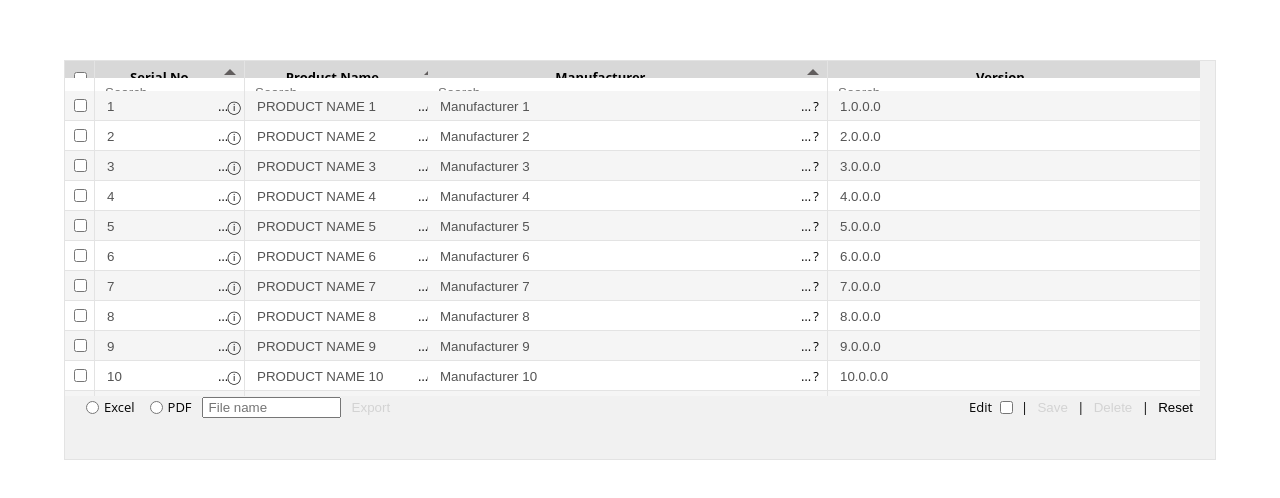
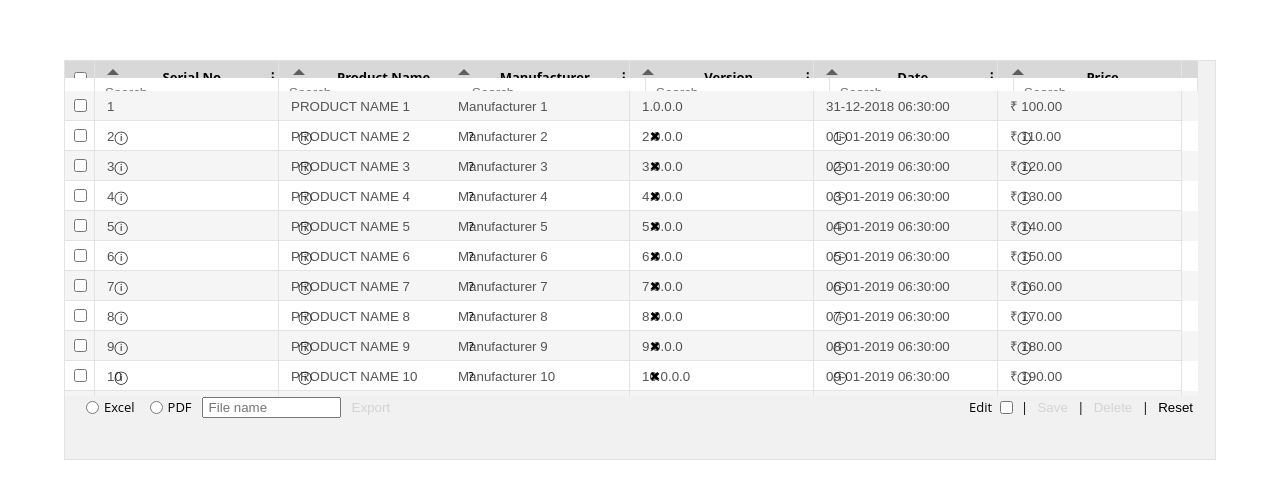
Before and after one commit to Saurodip/Datatable, an Angular app: page / in a window 1280 px wide. Shown: the part 140-638 px from the top of the page. Built offline with nearby package versions, Linux system fonts and the light colour scheme.

Commit message:
Datatable

```diff
--- a/src/app/app.component.html
+++ b/src/app/app.component.html
@@ -3,7 +3,7 @@
         class="app-datatable"
         [checkboxSelection]="true"
         [filter]="dataTableFilterType.Column"
-        [columnResponsive]="false"
+        [columnResponsive]="true"
         [data]="data"
         [dataLoadingPattern]="dataTableLoadingPattern.VirtualScrolling"
         [filterTextLimit]="50"
--- a/src/app/datatable/component/datatable.component.html
+++ b/src/app/datatable/component/datatable.component.html
@@ -8,14 +8,18 @@
                         <input type="checkbox" id="datatable-select-all-checkbox"
                             (change)="onSelectDataTableSelectAll($event)">
                     </div>
-                    <div title="{{ dtHeader?.title }}" id="datatable-header-{{ dtHeader?.Index }}" class="datatable-header custom-header-style"
+                    <div title="{{ dtHeader?.title }}" id="datatable-header-{{ dtHeader?.Index }}" class="datatable-header datatable-column-{{ dtHeader?.index }} custom-header-style"
                         [ngStyle]="{ 'width': columnResponsive ? responsiveColumnWidth : dtHeader?.columnWidth }"
                         *ngFor="let dtHeader of frozenHeader; let i = index">
-                        <div class="header-name">{{ dtHeader?.title }}</div>
                         <div class="sort-icon-container" (click)="onApplySort($event, dtHeader?.propertyName, dtHeader?.type)">
                             <i *ngIf="sortFields[dtHeader?.propertyName] === 0 || sortFields[dtHeader?.propertyName] === -1" class="ascending-arrow"></i>
                             <i *ngIf="sortFields[dtHeader?.propertyName] === 0 || sortFields[dtHeader?.propertyName] === 1" class="descending-arrow"></i>
                         </div>
+                        <div class="header-name">{{ dtHeader?.title }}</div>
+                        <ng-container *ngIf="columnResponsive && frozenHeader && i !== frozenHeader.length - 1">
+                            <i id="column-resizer-{{ dtHeader?.index }}" class="column-resizer"
+                                (mousedown)="onStartDataTableColumnResizing($event)">&#8942;</i>
+                        </ng-container>
                     </div>
                 </div>
             </div>
@@ -25,10 +29,10 @@
                     <div class="action-container" [ngStyle]="{ 'width': globalFilter ? '0px' : '30px' }"></div>
                     <ng-template *ngIf="globalFilter; else columnFilter"></ng-template>
                     <ng-template #columnFilter>
-                        <div class="column-filter-container"
+                        <div class="column-filter-container datatable-column-{{ dtHeader?.index }}"
                             [ngStyle]="{ 'width': columnResponsive ? responsiveColumnWidth : dtHeader?.columnWidth }"
                             *ngFor="let dtHeader of frozenHeader; let i = index">
-                            <input type="text" *ngIf="columnFilter" id="datatable-column-filter-{{ i + 1 }}"
+                            <input type="text" *ngIf="columnFilter" id="datatable-column-filter-{{ dtHeader?.index }}"
                                 [attr.maxlength]="filterTextLimit" placeholder="Search"
                                 (keyup)="onApplyFilter($event, dtHeader?.propertyName)">
                         </div>
@@ -48,7 +52,7 @@
                             <input type="checkbox" id="datatable-checkbox-{{ dtRow?.Index }}"
                             [ngStyle]="{ 'visibility': checkboxSelection ? 'visible': 'hidden' }">
                         </div>
-                        <div title="{{ dtRow[dtHeader?.propertyName] }}" class="datatable-row-data"
+                        <div title="{{ dtRow[dtHeader?.propertyName] }}" class="datatable-row-data datatable-column-{{ dtHeader?.index }}"
                             [ngStyle]="{ 'width': columnResponsive ? responsiveColumnWidth : dtHeader?.columnWidth }"
                             *ngFor="let dtHeader of frozenHeader; let j = index">
                             <input type="text" id="datatable-row-{{ dtRow?.Index }}-cell-{{ j + 1 }}" class="datatable-input-cell"
@@ -75,14 +79,18 @@
             <div class="datatable-header-wrapper">
                 <div class="datatable-header-container"
                     [ngStyle]="{ 'display': columnResponsive ? 'flex' : 'inline-flex' }">
-                    <div title="{{ dtHeader?.title }}" id="datatable-header-{{ dtHeader?.Index }}" class="datatable-header custom-header-style"
+                    <div title="{{ dtHeader?.title }}" id="datatable-header-{{ dtHeader?.Index }}" class="datatable-header datatable-column-{{ dtHeader?.index }} custom-header-style"
                         [ngStyle]="{ 'width': columnResponsive ? responsiveColumnWidth : dtHeader?.columnWidth }"
                         *ngFor="let dtHeader of scrollableHeader; let i = index">
-                        <div class="header-name">{{ dtHeader?.title }}</div>
                         <div class="sort-icon-container" (click)="onApplySort($event, dtHeader?.propertyName, dtHeader?.type)">
                             <i *ngIf="sortFields[dtHeader?.propertyName] === 0 || sortFields[dtHeader?.propertyName] === -1" class="ascending-arrow"></i>
                             <i *ngIf="sortFields[dtHeader?.propertyName] === 0 || sortFields[dtHeader?.propertyName] === 1" class="descending-arrow"></i>
                         </div>
+                        <div class="header-name">{{ dtHeader?.title }}</div>
+                        <ng-container *ngIf="columnResponsive && scrollableHeader && i !== scrollableHeader.length - 1">
+                            <i id="column-resizer-{{ dtHeader?.index }}" class="column-resizer"
+                                (mousedown)="onStartDataTableColumnResizing($event)">&#8942;</i>
+                        </ng-container>
                     </div>
                 </div>
             </div>
@@ -94,10 +102,10 @@
                         (keyup)="onApplyFilter($event)">
                     </div>
                     <ng-template #columnFilter>
-                        <div class="column-filter-container"
+                        <div class="column-filter-container datatable-column-{{ dtHeader?.index }}"
                             [ngStyle]="{ 'width': columnResponsive ? responsiveColumnWidth : dtHeader?.columnWidth }"
                             *ngFor="let dtHeader of scrollableHeader; let i = index">
-                            <input type="text" id="datatable-column-filter-{{ i + 1 }}" [attr.maxlength]="filterTextLimit"
+                            <input type="text" id="datatable-column-filter-{{ dtHeader?.index }}" [attr.maxlength]="filterTextLimit"
                                 placeholder="Search" (keyup)="onApplyFilter($event, dtHeader?.propertyName)">
                         </div>
                     </ng-template>
@@ -111,7 +119,7 @@
                         [ngStyle]="{ 'display': columnResponsive ? 'flex' : 'inline-flex' }"
                         [ngClass]="{ 'selected-row': dtRow?.RowSelected }"
                         *ngFor="let dtRow of dataToDisplay; let i = index" (click)="onSelectDataTableRow($event)">
-                        <div title="{{ dtRow[dtHeader?.propertyName] }}" class="datatable-row-data"
+                        <div title="{{ dtRow[dtHeader?.propertyName] }}" class="datatable-row-data datatable-column-{{ dtHeader?.index }}"
                             [ngStyle]="{ 'width': columnResponsive ? responsiveColumnWidth : dtHeader?.columnWidth }"
                             *ngFor="let dtHeader of scrollableHeader; let j = index">
                             <input type="text" id="datatable-row-{{ dtRow?.Index }}-cell-{{ j + 1 }}" class="datatable-input-cell"
--- a/src/app/datatable/component/datatable.component.scss
+++ b/src/app/datatable/component/datatable.component.scss
@@ -75,23 +75,19 @@ $text-color: #e3e3e3;
                     border-right: $cell-border;
                     box-sizing: border-box;
                     display: flex;
-                    padding-left: 5px;
                     position: relative;
                     text-align: center;
-                    @include single-line-ellipsis();
-
-                    .header-name {
-                        width: 85%;
-                    }
 
                     .sort-icon-container {
-                        width: 10%;
+                        display: flex;
+                        justify-content: flex-end;
+                        position: relative;
+                        width: 30px;
 
                         i {
                             cursor: pointer;
                             height: 0px;
                             position: absolute;
-                            right: 8px;
                             width: 0px;
                         }
 
@@ -108,6 +104,20 @@ $text-color: #e3e3e3;
                             border-top: $arrow-border-width solid $arrow-border-color;
                             top: 18px;
                         }
+                    }
+
+                    .header-name {
+                        padding: 0rem 1rem;
+                        width: calc(100% - 40px);
+                        @include single-line-ellipsis();
+                    }
+
+                    i.column-resizer {
+                        cursor: e-resize;
+                        font-style: normal;
+                        position: relative;
+                        right: 2px;
+                        width: 10px;
                     }
                 }
 
@@ -152,6 +162,7 @@ $text-color: #e3e3e3;
 
                     input[type="text"] {
                         width: 100%;
+                        @include single-line-ellipsis();
                     }
                 }
             }
@@ -175,12 +186,12 @@ $text-color: #e3e3e3;
                     border-right: $cell-border;
                     box-sizing: border-box;
                     padding-left: 10px;
-                    @include single-line-ellipsis();
 
                     .datatable-input-cell {
                         border: none;
                         display: inline-block;
                         width: calc(100% - 30px);
+                        @include single-line-ellipsis();
                     }
 
                     .datatable-tooltip-icon-container {
--- a/src/app/datatable/component/datatable.component.ts
+++ b/src/app/datatable/component/datatable.component.ts
@@ -93,6 +93,11 @@ export class DataTableComponent implements OnInit, AfterViewInit, AfterViewCheck
     private paginationData: object[];
     private listOfEditedDataTableRows: object[];
     private toolbarAction: DataTableToolbarActionType;
+    private startPageXPosition: number;
+    private dataTableSelectedColumn: NodeList;
+    private selectedColumnWidth: number;
+    private dataTableNextColumn: NodeList;
+    private nextColumnWidth: number;
 
     constructor(
         private dataTableActionsToolbarService: DataTableActionsToolbarService,
@@ -133,6 +138,9 @@ export class DataTableComponent implements OnInit, AfterViewInit, AfterViewCheck
         this.paginationData = [];
         this.listOfEditedDataTableRows = [];
         this.toolbarAction = DataTableToolbarActionType.None;
+        this.startPageXPosition = 0;
+        this.selectedColumnWidth = 0;
+        this.nextColumnWidth = 0;
     }
 
     ngOnInit() {
@@ -192,7 +200,7 @@ export class DataTableComponent implements OnInit, AfterViewInit, AfterViewCheck
         if (this.header && this.header.length > 0) {
             this.header.forEach((header: DataTableHeader, index: number) => {
                 /* Setting unique index value to each column header to use for individual column identification */
-                header['Index'] = index + 1;
+                header['index'] = index + 1;
                 if (this.filterType === DataTableFilterType.Column || this.filterType === DataTableFilterType.CustomColumn) {
                     this.filteredTextFields[header.propertyName] = '';
                 }
@@ -272,7 +280,7 @@ export class DataTableComponent implements OnInit, AfterViewInit, AfterViewCheck
                         this.getDataTableCustomFilterInfo.emit(response);
                     }
                     /* In case, any of the data loading pattern is applied, then displaying data based on that */
-                    this.onDisplayDataBasedOnLoadingPattern(this.filteredData);
+                    this.onDisplayDataBasedOnLoadingPattern(this.filteredData, event);
                 }
                 clearTimeout(timeOut);
             }, 1000);
@@ -325,17 +333,28 @@ export class DataTableComponent implements OnInit, AfterViewInit, AfterViewCheck
      * This method is responsible for displaying data based on the selected data loading pattern, if applicable
      * @param dataCollection { object[] } Collection of data to display
      */
-    private onDisplayDataBasedOnLoadingPattern = (dataCollection: object[]): void => {
+    private onDisplayDataBasedOnLoadingPattern = (dataCollection: object[], event?: KeyboardEvent | MouseEvent): void => {
         if (dataCollection && dataCollection.length > 0) {
+            const selectedResizerIndex: number = event && event.target['id'] && parseInt(event.target['id'].replace(/^\D+/g, ''), 10) || 0;
             if (this.dataLoadingPattern === DataTableLoadingPattern.Pagination) {
                 this.onPreparationOfDataForPagination(dataCollection);
                 /* Allowing browser to render the new dataset before performing selection related action */
-                setTimeout(() => this.dataTableSelectionService.onSelectDataTableSelectAll(this.selectAllCheckboxState, dataCollection, this.checkboxSelection, this.rowStyle.selectionColor), 0);
+                setTimeout(() => {
+                    this.dataTableSelectionService.onSelectDataTableSelectAll(this.selectAllCheckboxState, dataCollection, this.checkboxSelection, this.rowStyle.selectionColor);
+                    if (selectedResizerIndex > 0) {
+                        document.getElementById('column-resizer-' + selectedResizerIndex).click();
+                    }
+                }, 0);
             } else if (this.dataLoadingPattern === DataTableLoadingPattern.VirtualScrolling) {
                 const numberOfBufferedDataRow: number = 2;
                 setTimeout(() => {
                     this.dataToDisplay = dataCollection.slice(0, this.virtualScrolling.numberOfRowsPerScroll + numberOfBufferedDataRow);
                     this.dataTableSelectionService.onSelectDataTableSelectAll(this.selectAllCheckboxState, this.dataToDisplay, this.checkboxSelection, this.rowStyle.selectionColor);
+                    if (selectedResizerIndex > 0) {
+                        setTimeout(() => {
+                            document.getElementById('column-resizer-' + selectedResizerIndex).click();
+                        }, 0);
+                    }
                 }, 0);
             } else {
                 this.dataToDisplay = [...this.filteredData];
@@ -553,4 +572,52 @@ export class DataTableComponent implements OnInit, AfterViewInit, AfterViewCheck
         }
         return dataCollection;
     }
+
+    /**
+     * This method is responsible for getting the start column dragging position
+     * @param event { MouseEvent } Mouse click event
+     */
+    public onStartDataTableColumnResizing = (event: MouseEvent): void => {
+        if (event && event.currentTarget) {
+            const self = this;
+            this.startPageXPosition = event.pageX;
+            const selectedResizerIndex: number = event.currentTarget['id'] && parseInt(event.currentTarget['id'].replace(/^\D+/g, ''), 10) || 0;
+            if (selectedResizerIndex > 0) {
+                this.dataTableSelectedColumn = this.dataTableElementReferenceService.getNodeListReference('datatable-column-index', selectedResizerIndex);
+                this.dataTableNextColumn = this.dataTableElementReferenceService.getNodeListReference('datatable-column-index', selectedResizerIndex + 1);
+                if ((this.dataTableSelectedColumn && this.dataTableSelectedColumn.length > 0) && (this.dataTableNextColumn && this.dataTableNextColumn.length > 0)) {
+                    this.selectedColumnWidth = this.dataTableSelectedColumn[0]['offsetWidth'];
+                    this.nextColumnWidth = this.dataTableNextColumn[0]['offsetWidth'];
+                }
+            }
+            document.addEventListener('mousemove', this.mouseMove);
+            document.addEventListener('mouseup', function (e) {
+                self.dataTableSelectedColumn = undefined;
+                self.selectedColumnWidth = 0;
+                self.dataTableNextColumn = undefined;
+                self.nextColumnWidth = 0;
+                self.startPageXPosition = 0;
+            });
+        }
+    }
+
+    private mouseMove = (event: MouseEvent) => {
+        const pageXDifference = event.pageX - this.startPageXPosition;
+        const endPageXPosition: number = pageXDifference > 0 ? this.startPageXPosition + this.nextColumnWidth : this.startPageXPosition - this.selectedColumnWidth;
+        const selectedColumnWidth: number = this.selectedColumnWidth + pageXDifference;
+        const nextColumnWidth: number = this.nextColumnWidth - pageXDifference;
+        console.log('pageX: ' + pageXDifference);
+        if (this.dataTableSelectedColumn && this.dataTableSelectedColumn.length > 0) {
+            if (event.pageX + 20 <= endPageXPosition || endPageXPosition <= event.pageX) {
+                for (let i = 0; i < this.dataTableSelectedColumn.length; i++) {
+                    this.dataTableSelectedColumn[i]['style'].width = selectedColumnWidth + 'px';
+                    this.dataTableNextColumn[i]['style'].width = nextColumnWidth + 'px';
+                    console.log('Current: ' + this.dataTableSelectedColumn[i]['offsetWidth']);
+                    console.log('Next: ' + this.dataTableNextColumn[i]['offsetWidth']);
+                }
+            } else {
+                document.removeEventListener('mousemove', this.mouseMove);
+            }
+        }
+    }
 }
--- a/src/app/datatable/services/datatable.element-reference.service.ts
+++ b/src/app/datatable/services/datatable.element-reference.service.ts
@@ -48,6 +48,7 @@ export class DataTableElementReferenceService {
         switch (domElement) {
             case 'current-datatable-row': return document.querySelectorAll('.datatable-row-' + index);
             case 'datatable-header': return document.querySelectorAll('.datatable-header');
+            case 'datatable-column-index': return document.querySelectorAll('.datatable-column-' + index);
             case 'datatable-body': return document.querySelectorAll('.datatable-body');
             case 'pagination-tab': return document.querySelectorAll('.pagination-tab');
             default: break;
--- a/src/app/datatable/services/datatable.export.service.ts
+++ b/src/app/datatable/services/datatable.export.service.ts
@@ -22,12 +22,12 @@ export class DataTableExportService {
             csvRows.push(values.join(','));
         }
         let final = csvRows.join('\n');
-        const blob = new Blob([final], { type: 'text/pdf' });
+        const blob = new Blob([final], { type: 'text/csv' });
         const url = window.URL.createObjectURL(blob);
         const a = document.createElement('a');
         a.setAttribute('hidden', '');
         a.setAttribute('href', url);
-        a.setAttribute('download', 'download.pdf');
+        a.setAttribute('download', 'download.csv');
         document.body.appendChild(a);
         a.click();
         document.body.removeChild(a);
--- a/src/app/datatable/services/datatable.ui.service.ts
+++ b/src/app/datatable/services/datatable.ui.service.ts
@@ -161,8 +161,10 @@ export class DataTableUIService {
                 NodeElement[i]['className'] = NodeElement[i]['className'] && NodeElement[i]['className'].replace(highlightedClass, '').trim();
             }
         }
-        if (event && event.currentTarget) {
-            event.currentTarget['className'] = highlightedClass + ' ' + event.currentTarget['className'];
+        if (event && event.currentTarget && event.currentTarget['parentElement'] && event.currentTarget['parentElement']['className']) {
+            if (event.currentTarget['parentElement']['className'].indexOf(highlightedClass) < 0) {
+                event.currentTarget['parentElement']['className'] = highlightedClass + ' ' + event.currentTarget['parentElement']['className'];
+            }
         }
     }
 
```
